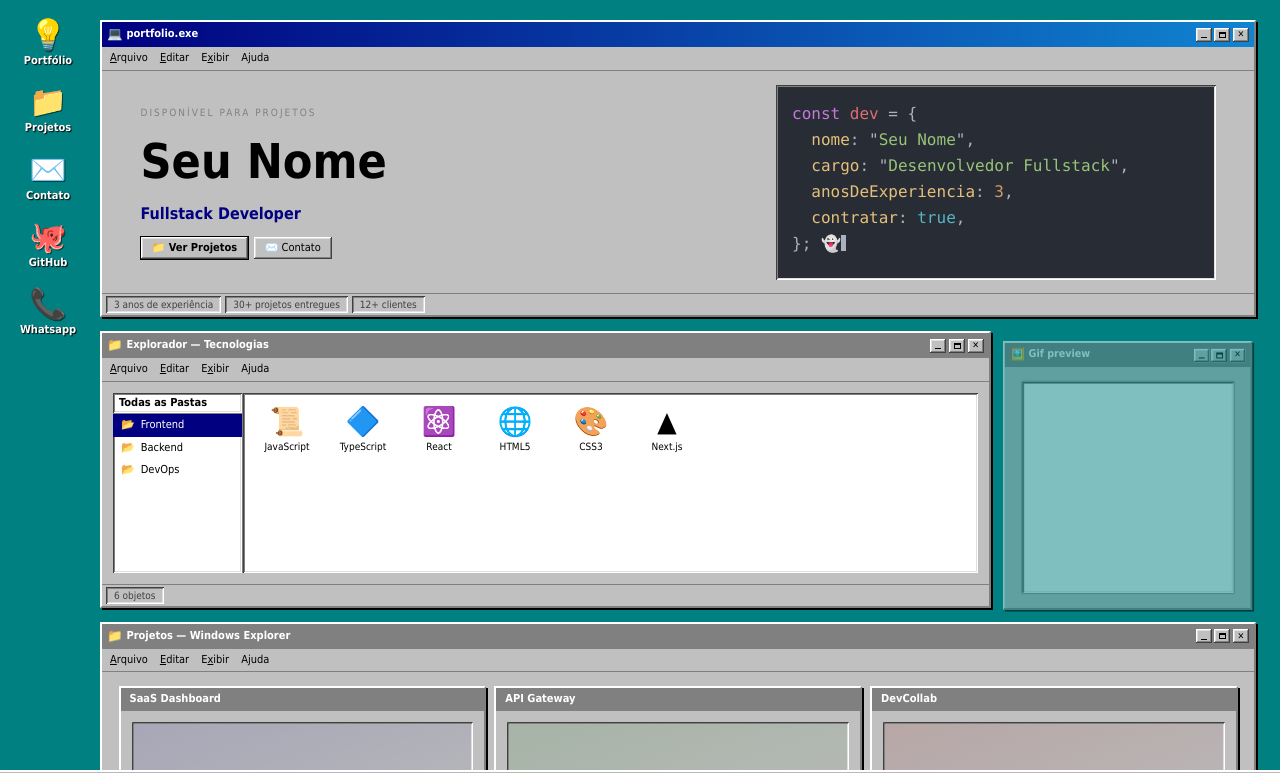
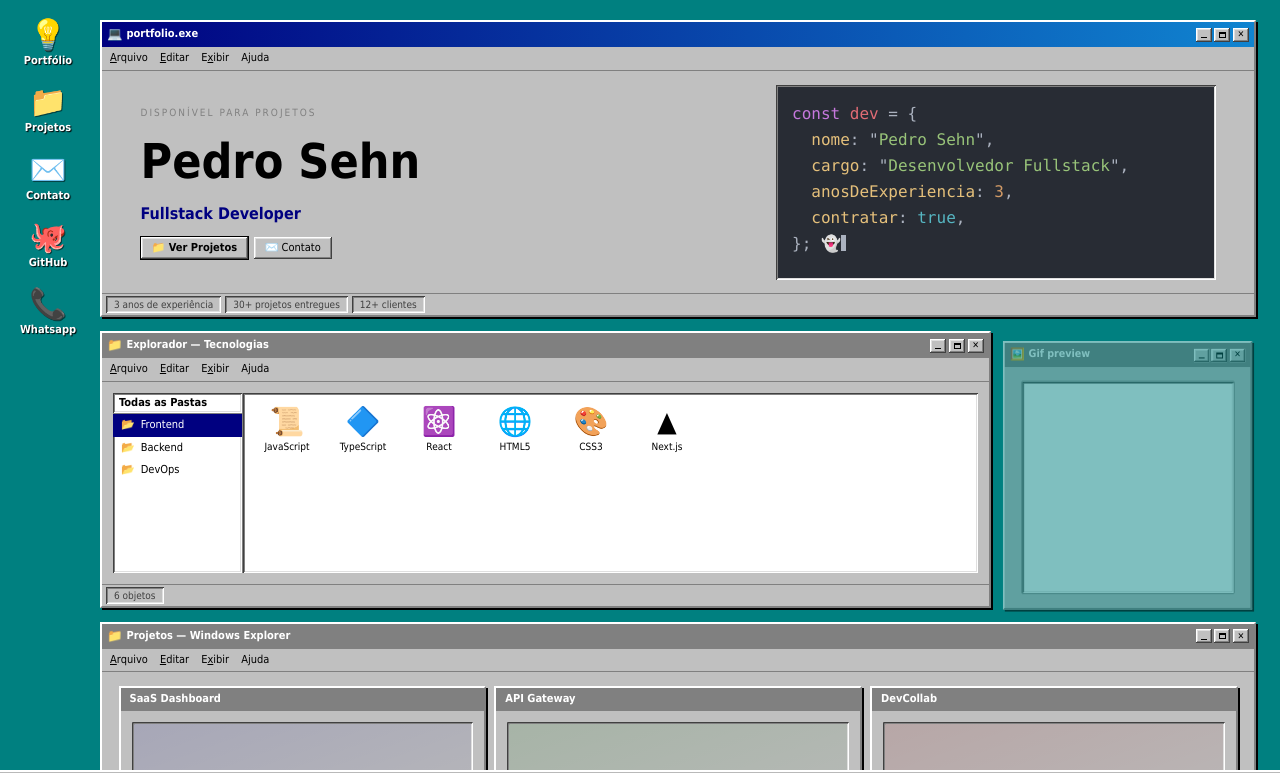
Before and after one commit to PedroSehn/Portifolio-2026, a React (Vite) app: page / in a window 1280 px wide. Shown: the top 773 px of the page. Built offline with nearby package versions, Linux system fonts and the light colour scheme.

Commit message:
Update Hero component to reflect new name 'Pedro Sehn' in both text and heading

```diff
--- a/src/components/sections/Hero.tsx
+++ b/src/components/sections/Hero.tsx
@@ -10,7 +10,7 @@ const TOKENS: { text: string; type: 'keyword' | 'variable' | 'property' | 'strin
   { text: '  ', type: 'punctuation' },
   { text: 'nome', type: 'property' },
   { text: ': "', type: 'punctuation' },
-  { text: 'Seu Nome', type: 'string' },
+  { text: 'Pedro Sehn', type: 'string' },
   { text: '",\n', type: 'punctuation' },
   { text: '  ', type: 'punctuation' },
   { text: 'cargo', type: 'property' },
@@ -83,7 +83,7 @@ export default function Hero({ isActive, onActivate }: HeroProps) {
               Disponível para projetos
             </p>
             <h1 id="hero-title" className="text-[48px] font-bold leading-tight">
-              Seu Nome
+              Pedro Sehn
             </h1>
             <p className="text-[16px] font-bold text-win-navy">
               Fullstack Developer
```
